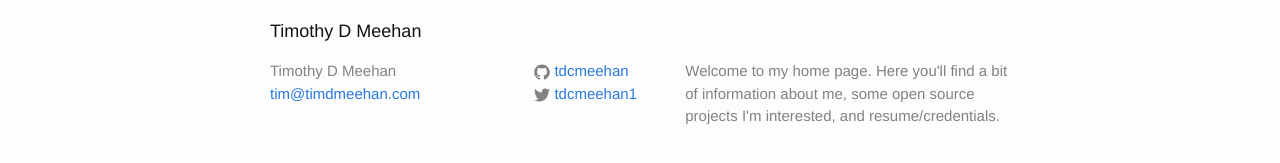
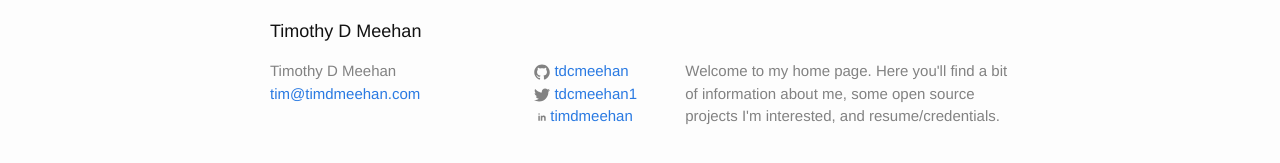
Before and after one commit to tdcmeehan/tdcmeehan.github.io, a Jekyll site: the page built from index.md, in a window 1280 px wide. Shown: the part 417-580 px from the top of the page. Built offline with Jekyll 4.4.1, drawn with Linux system fonts in a browser that asks for light colours.

Commit message:
Adding my linked in

```diff
--- a/_config.yml
+++ b/_config.yml
@@ -15,6 +15,7 @@
 url: "http://timdmeehan.com" # the base hostname & protocol for your site
 twitter_username: tdcmeehan1
 github_username:  tdcmeehan
+linkedin_username: timdmeehan
 
 # Build settings
 markdown: kramdown
--- a/_includes/footer.html
+++ b/_includes/footer.html
@@ -25,7 +25,14 @@
             {% include icon-twitter.html username=site.twitter_username %}
           </li>
           {% endif %}
+
+          {% if site.linkedin_username %}
+          <li>
+            {% include icon-linkedin.html username=site.linkedin_username%}
+          </li>
+          {% endif %}
         </ul>
+
       </div>
 
       <div class="footer-col footer-col-3">
--- /dev/null
+++ b/_includes/icon-linkedin.html
@@ -0,0 +1 @@
+<a href="https://www.linkedin.com/in/{{ include.username }}"><span class="icon icon--linkedin">{% include icon-linkedin.svg %}</span><span class="username">{{ include.username }}</span></a>
```
Also changed, not shown: Gemfile (deleted, +0 -7 lines), _includes/icon-linkedin.svg (added), _includes/icon-linkedin.svg.bak.svg (added).
